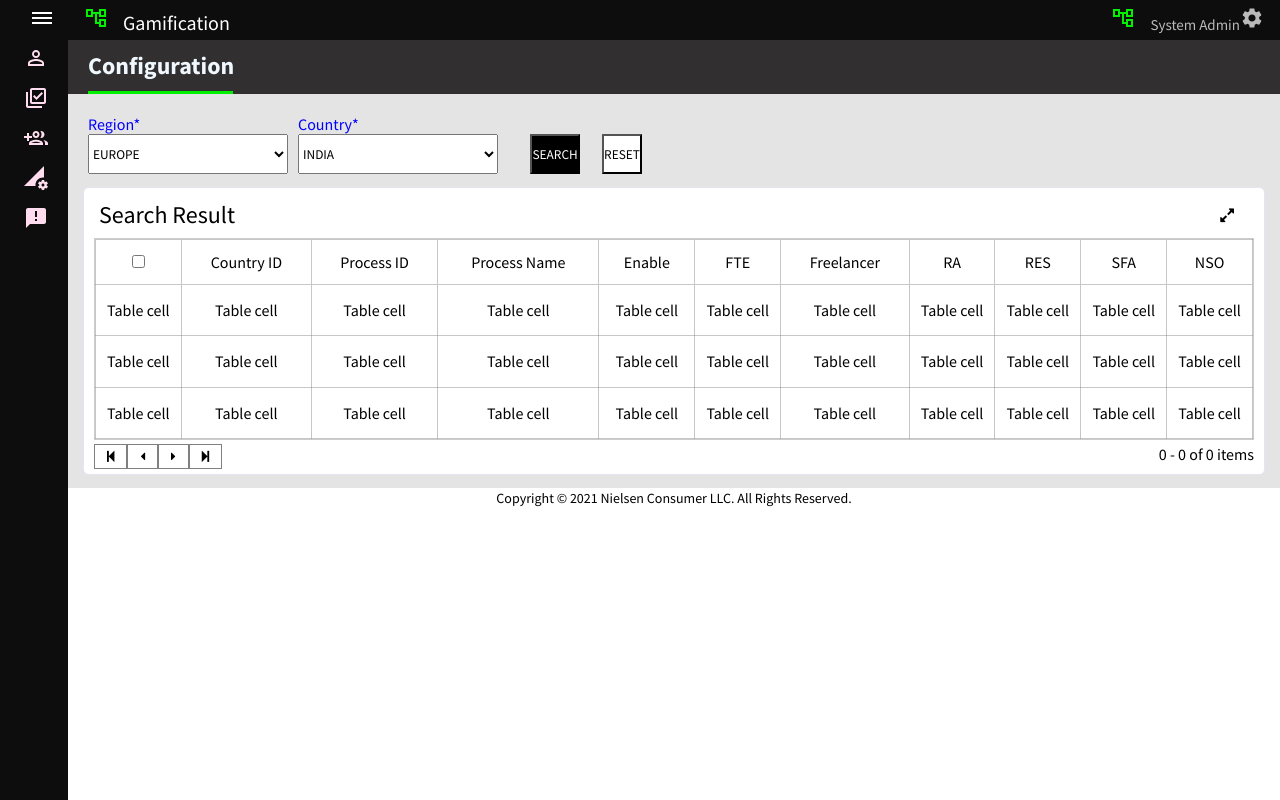
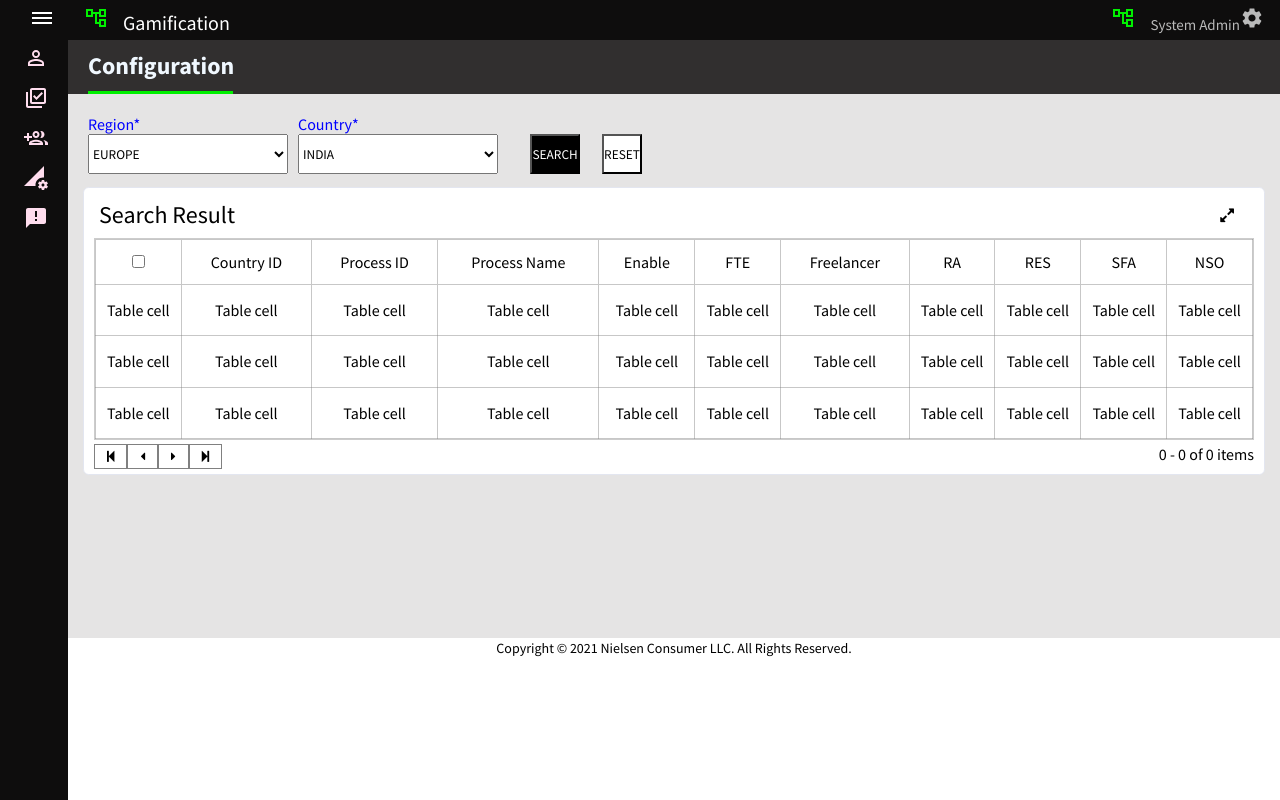
Before and after one commit to anisha2905/Gamification1, a React (Create React App) app: page /configuration in a window 1280 px wide. Built offline with nearby package versions, Linux system fonts and the light colour scheme.

Commit message:
changes in configuration

```diff
--- a/src/pages/AddNews/AddNews.jsx
+++ b/src/pages/AddNews/AddNews.jsx
@@ -1,11 +1,12 @@
 
 import "./AddNews.css"
-//import laptop from '/imgaes/laptop_icon.png';
-//import mobile from '../../images/mobile_icon.png';
-import laptop from 'C:/Users/AnishaGanesan/gamification/src/imgaes/laptop_icon.png';
+import laptop from '../../imgaes/laptop_icon.png';
+import mobile from '../../imgaes/mobile_icon.png';
+//import laptop from 'C:/Users/AnishaGanesan/gamification/src/imgaes/laptop_icon.png';
 
 export default function AddNews() {
   return (
+      <>
     <div>
     <div className="addTitleContainer">
         <h2 >Add News</h2>
@@ -21,7 +22,7 @@ export default function AddNews() {
             </label>
             <input type='checkbox' id="chkbx" tabIndex={0}></input>
             <label className='chkbx-img' id="mobile-icon">
-                {<img src={laptop} alt="mobile" id='mobile_icon'/> }
+                {<img src={mobile} alt="mobile" id='mobile_icon'/> }
             </label>
         </div>
 
@@ -46,6 +47,8 @@ export default function AddNews() {
     </div>
 
     </div>
+    <footer><p className="nielsen-footer">Copyright © 2021 Nielsen Consumer LLC. All Rights Reserved.</p></footer>
+    </>
 
   )
 }
--- a/src/pages/Configuration/Configuration.css
+++ b/src/pages/Configuration/Configuration.css
@@ -107,7 +107,6 @@ Table {
   background-color: #fff;
   padding: 1px 0px;
   margin-top: 13px;
-  ;
 }
 
 .tablediv {
@@ -184,3 +183,8 @@ padding-bottom: 10px;
   width: 100%;
   float: left;
 }
+.div_2{
+  width: 100%;
+  float: left;
+  margin-top: 150px;
+}
--- a/src/pages/Configuration/Configuration.jsx
+++ b/src/pages/Configuration/Configuration.jsx
@@ -3,6 +3,7 @@ import React from 'react'
 import "./Configuration.css"
 export default function Configuration() {
   return (
+    <>
     <div >
     <div className="configTitleContainer">
         <h2 >Configuration</h2>
@@ -130,10 +131,12 @@ export default function Configuration() {
                 </div>
 
             </div>
-            <div><p className="nielsen-footer">Copyright © 2021 Nielsen Consumer LLC. All Rights Reserved.</p></div>
+
 
         </div>
 
 </div>
+<div className='div_2'><p className="nielsen-footer">Copyright © 2021 Nielsen Consumer LLC. All Rights Reserved.</p></div>
+</>
   )
 }
```
Also changed, not shown: src/imgaes/mobile_icon.png (added).
